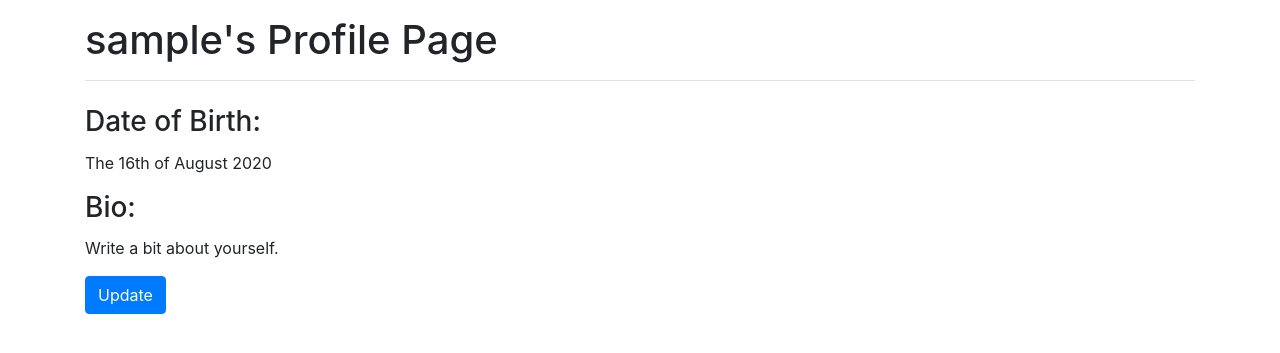
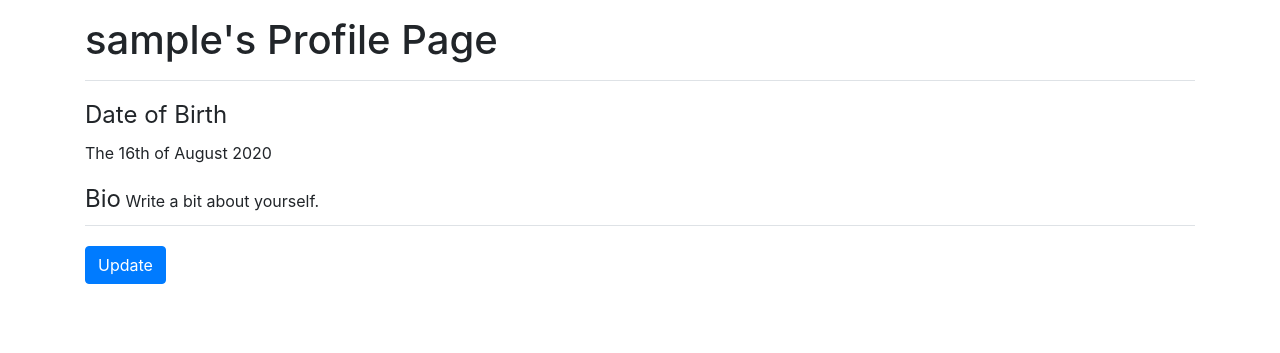
Before and after one commit to dalekvim/DjangoBlogTemplate, a Django app: page /accounts/profile/ in a window 1280 px wide. Shown: the part 56-409 px from the top of the page. Run offline with Django 3.2, Linux system fonts and the light colour scheme; the visitor is signed in with stand-in values (Sample User, id 1); some libraries are stand-ins or nearby versions.

Commit message:
patched a post delete bug and few profile edits

```diff
--- a/blog/templates/accounts/profile.html
+++ b/blog/templates/accounts/profile.html
@@ -3,16 +3,18 @@
 {% block heading %}{{ user }}'s {% block title %}Profile{% endblock %} Page{% endblock %}
 {% block content %}
   <div>
-    <h3 class="pb-1">Date of Birth:</h3>
+    <label class="requiredField">Date of Birth</label>
     <p>
       The {{ user.profile.date_of_birth|date:"jS" }} of {{ user.profile.date_of_birth|date:"F Y" }}
     </p>
-    <h3 class="pb-1">Bio:</h3>
+    <label class="requiredField">Bio</label>
     {% autoescape off %}
       {{ user.profile.bio }}
     {% endautoescape %}
   </div>
   {% if request.user == user %}
-    <a class="btn btn-primary mt-3" href="{% url 'profile-update' user.profile.id %}">Update</a>
+    <div class="border-top pt-1">
+      <a class="btn btn-primary mt-3" href="{% url 'profile-update' user.profile.id %}">Update</a>
+    </div>
   {% endif %}
 {% endblock %}
--- a/blog/templates/base.html
+++ b/blog/templates/base.html
@@ -79,7 +79,7 @@
       </nav>
     </header>
     <main class="container" role="main">
-      <h1 class="border-bottom pt-3 pb-3 mb-4">{% block heading %}{% endblock %}</h1>
+      <h1 class="border-bottom pt-3 pb-3 mb-3">{% block heading %}{% endblock %}</h1>
       {% block content %}{% endblock %}
     </main>
 
--- a/blog/templates/blog/post_confirm_delete.html
+++ b/blog/templates/blog/post_confirm_delete.html
@@ -2,6 +2,7 @@
 
 {% block heading %}{% block title %}{{ title }}{% endblock %} Page{% endblock %}
 {% block content %}
+  {% if request.user == post.author %}
     <form method="POST">
       {% csrf_token %}
       <legend class="pb-3">
@@ -12,4 +13,7 @@
         <a class="pl-3" href="{% url 'home' %}">Cancel</a>
       </div>
     </form>
+  {% else %}
+    <h2 class="text-warning">You're not allowed on this page!</h2>
+  {% endif %}
 {% endblock %}
```
Lines whose indentation alone changed are shown as unchanged.
